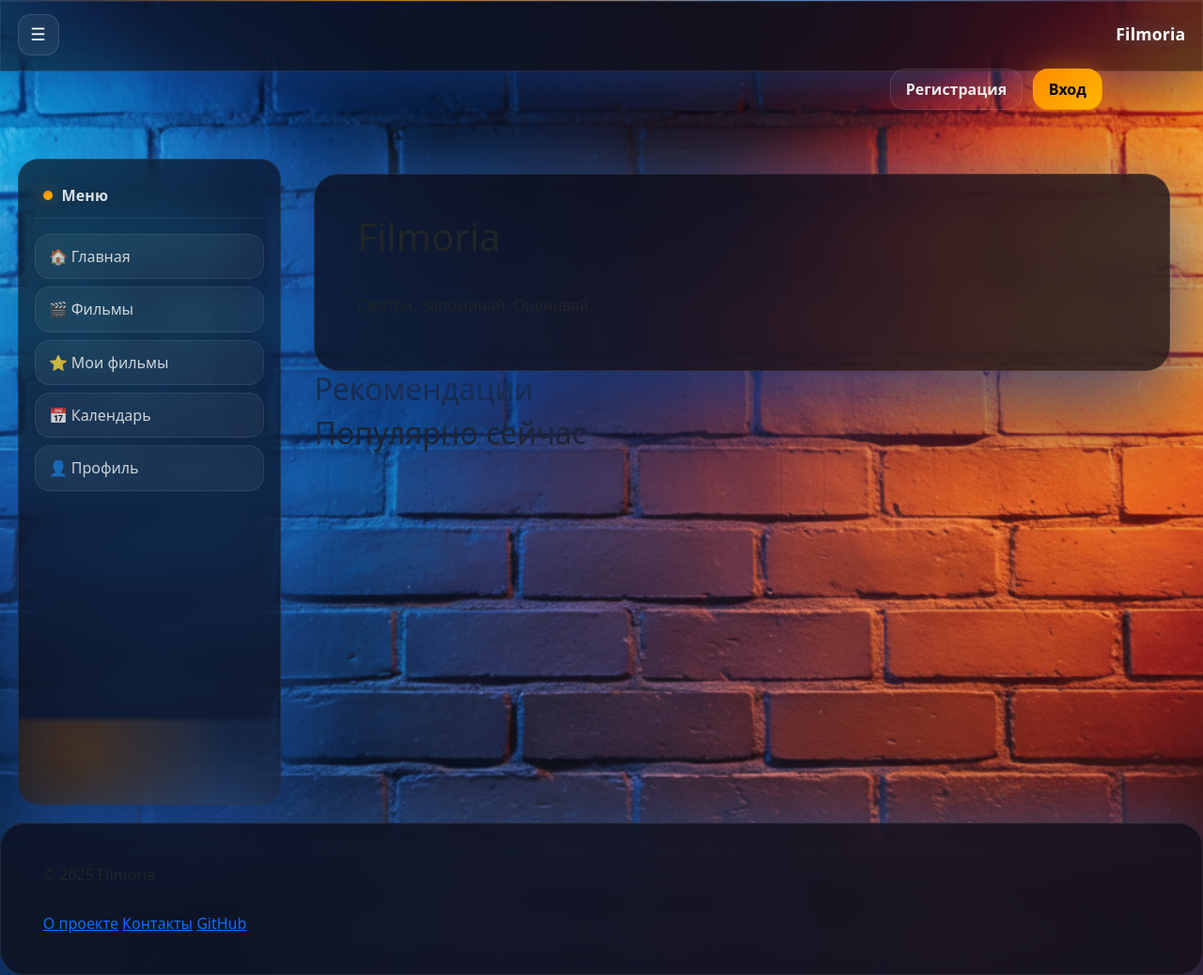
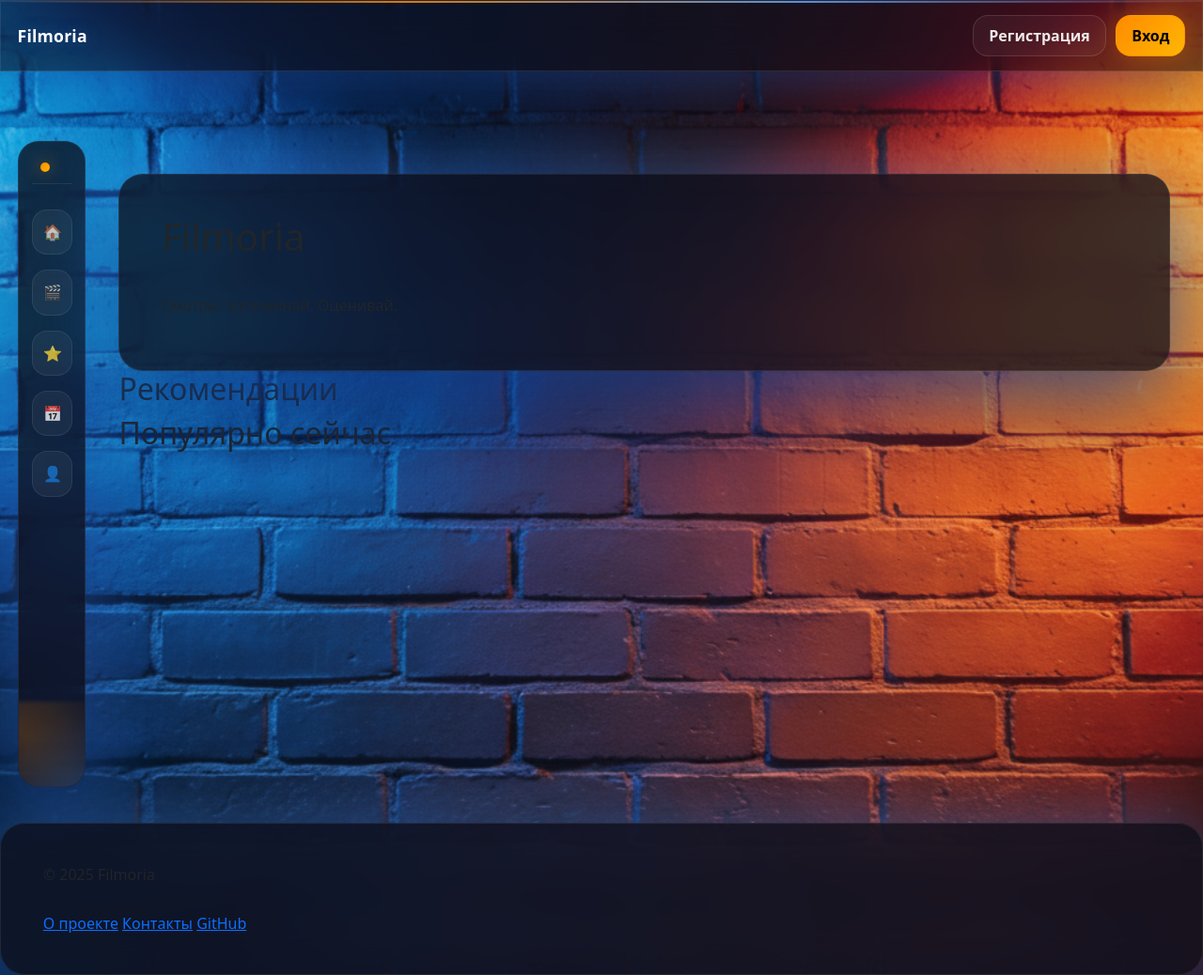
Before and after one commit to nadezhdapopova-spec/FilmDiary, a Django app: template films/templates/films/home.html in a window 1280 px wide. Shown: the whole page at 94% size. Run offline with Django 5.2, Linux system fonts and the light colour scheme; the template is opened without the code that fills it, so the values that code supplies are empty; some libraries are stand-ins or nearby versions.

Commit message:
modified css styles and templates for home page

```diff
--- a/static/css/components/footer.css
+++ /dev/null
@@ -1,8 +0,0 @@
-.glass-card .btn-primary {
-  border-radius: 16px;
-  font-weight: 700;
-  padding: 0.65rem 1.4rem;
-  background: linear-gradient(135deg, #ff8a00, #ffb703);
-  color: #000;
-  box-shadow: 0 0 30px rgba(255,138,0,0.45);
-}
--- a/static/css/core/glass.css
+++ b/static/css/core/glass.css
@@ -5,11 +5,3 @@
   backdrop-filter: var(--blur-strong);
   border: 1px solid var(--glass-border);
 }
-
-.glass-card {
-  padding: 2.6rem 2.8rem;
-  border-radius: var(--radius-lg);
-  box-shadow:
-    0 40px 90px rgba(0, 40, 120, 0.6),
-    0 0 80px rgba(96, 165, 250, 0.35);
-}
--- a/static/css/core/layout.css
+++ b/static/css/core/layout.css
@@ -14,7 +14,7 @@
 .layout__content {
   flex: 1;
   min-width: 0;
-  padding: 2.0rem 1.5rem;
+  padding: 2rem 1.5rem;
 }
 
 @media (min-width: 992px) {
@@ -22,3 +22,11 @@
     padding: 2.2rem 2.2rem;
   }
 }
+
+/*!* когда меню раскрыто – двигаем контент вправо *!*/
+/*@media (min-width: 992px) {*/
+/*  body.sidebar-open .layout__body {*/
+/*    margin-left: 260px;*/
+/*    transition: margin-left 0.25s ease;*/
+/*  }*/
+/*}*/
--- a/static/css/pages/side_bar.css
+++ b/static/css/pages/side_bar.css
@@ -1,31 +1,51 @@
-/* ========== Sidebar (desktop) ========== */
+:root {
+  --side-w-collapsed: 72px;   /* свернутое */
+  --side-w-expanded: 240px;   /* раскрытое */
+}
+
+/* ========== Desktop sidebar ========== */
 
 .side-nav.glass-card {
-  width: var(--side-w);
-  padding: 1.25rem 1.05rem;
+  width: var(--side-w-collapsed);
+  padding: 1.0rem 0.85rem;
   border-radius: 22px;
-  margin: 1.2rem 0 1.2rem 1.2rem;
+  margin: 0 0 1.2rem 1.2rem;
 
   display: flex;
   flex-direction: column;
   gap: 1.0rem;
 
   position: sticky;
-  top: calc(var(--topbar-h) + 1.2rem);
-  height: calc(100vh - var(--topbar-h) - 2.4rem);
+  top: calc(var(--topbar-h) + 0.3rem);
+  height: auto;
+  max-height: calc(100vh - var(--topbar-h) - 2.4rem);
 
   overflow: hidden;
-  background: rgba(15, 18, 35, 0.70);
+  background: rgba(15, 18, 35, 0.80);
   backdrop-filter: blur(18px);
   -webkit-backdrop-filter: blur(18px);
+
+  transition: width 0.25s ease, box-shadow 0.25s ease;
 }
 
+/* при наведении — расширяем */
+@media (min-width: 992px) {
+  .side-nav.glass-card:hover {
+    width: var(--side-w-expanded);
+    box-shadow:
+      0 40px 90px rgba(0, 40, 120, 0.6),
+      0 0 80px rgba(96, 165, 250, 0.35);
+  }
+}
+
+/* шапка меню */
 .side-nav__brand {
   display: flex;
   align-items: center;
   gap: 0.6rem;
   padding: 0.35rem 0.55rem 0.75rem;
   border-bottom: 1px solid rgba(255,255,255,0.08);
+  white-space: nowrap;
 }
 
 .side-nav__dot {
@@ -37,12 +57,13 @@
 }
 
 .side-nav__title {
-  color: rgba(255,255,255,0.85);
-  font-weight: 800;
-  letter-spacing: 0.2px;
+  display: none;
+  /*color: rgba(255,255,255,0.85);*/
+  /*font-weight: 800;*/
+  /*letter-spacing: 0.2px;*/
 }
 
-/* декоративный “неоновый” акцент */
+/* декоративное свечение */
 .side-nav__glow {
   position: absolute;
   inset: auto -40px -70px -40px;
@@ -53,13 +74,14 @@
   pointer-events: none;
 }
 
-/* ========== Links ========== */
+/* ссылки */
 .side-nav-menu {
   display: flex;
   flex-direction: column;
-  gap: 0.5rem;
+  gap: 1rem;
   position: relative;
   z-index: 1;
+  margin-top: 0.7rem;
 }
 
 .side-link {
@@ -67,7 +89,7 @@
   align-items: center;
   gap: 0.6rem;
 
-  padding: 0.70rem 0.85rem;
+  padding: 0.70rem 0.7rem;
   border-radius: 16px;
 
   text-decoration: none;
@@ -76,14 +98,17 @@
   background: rgba(255,255,255,0.05);
   border: 1px solid rgba(255,255,255,0.08);
 
-  transition: transform .15s ease, box-shadow .25s ease, border-color .25s ease, background .25s ease;
+  transition:
+    transform .15s ease,
+    box-shadow .25s ease,
+    border-color .25s ease,
+    background .25s ease,
+    color .25s ease;
 }
 
 .side-link:hover {
   transform: translateX(2px);
-  color: #fff;
-  border-color: rgba(96,165,250,0.28);
-  box-shadow: 0 0 22px rgba(96,165,250,0.18);
+
 }
 
 .side-link.active {
@@ -93,18 +118,23 @@
   box-shadow: 0 0 26px rgba(255,138,0,0.35);
 }
 
-/* ========== Offcanvas (mobile) ========== */
-.glass-offcanvas {
-  /* кастом ширины через bootstrap variable */
-  --bs-offcanvas-width: min(86vw, 320px);
-  background: rgba(15, 18, 35, 0.82);
-  backdrop-filter: blur(18px);
-  -webkit-backdrop-filter: blur(18px);
-  border-right: 1px solid rgba(255,255,255,0.10);
-  box-shadow:
-    0 30px 90px rgba(0, 40, 120, 0.55),
-    0 0 70px rgba(96, 165, 250, 0.25);
+/* текст ссылки — скрыт в свернутом состоянии */
+.side-link__text {
+  display: none;
+  white-space: nowrap;
 }
+
+/* при ховере сайдбара показываем текст */
+@media (min-width: 992px) {
+  .side-nav.glass-card:hover .side-link__text {
+    display: inline;
+  }
+  .side-nav.glass-card:hover .side-nav__title {
+    display: inline; color: #fff;
+  }
+}
+
+/* ========== Offcanvas (мобайл) ========== */
 
 .glass-offcanvas .offcanvas-header {
   border-bottom: 1px solid rgba(255,255,255,0.08);
--- a/static/css/pages/topbar.css
+++ b/static/css/pages/topbar.css
@@ -1,38 +1,46 @@
 /* ========== Topbar ========== */
-
 :root {
   --topbar-h: 74px;
-  --side-w: 280px; /* не широкое */
+  --side-w: 280px;
 }
 
-.topbar.glass-card {
+header.topbar.glass-card {
   position: sticky;
   top: 0;
-  z-index: 1030; /* выше контента */
+  z-index: 1030;
+
   width: 100%;
+  margin: 0;
   border-radius: 0;
   padding: 0.85rem 1.1rem;
 
-  background: rgba(15, 18, 35, 0.62);
+  /* стекло */
+  background: rgba(15, 18, 35, 0.55);
   backdrop-filter: blur(18px);
   -webkit-backdrop-filter: blur(18px);
+
   border-bottom: 1px solid rgba(255,255,255,0.10);
 
-  /* неоновые блики */
   box-shadow:
-    0 18px 60px rgba(0, 40, 120, 0.45),
+    0 18px 60px rgba(0, 40, 120, 0.35),
     0 0 55px rgba(96, 165, 250, 0.22),
     inset 0 1px 0 rgba(255,255,255,0.08);
 }
 
-.topbar::before {
+header.topbar.glass-card::before {
   content: "";
   position: absolute;
-  inset: -2px 0 auto 0;
+  left: 0;
+  right: 0;
+  top: 0;
   height: 2px;
-  background: linear-gradient(90deg, transparent, rgba(255,138,0,0.85), rgba(96,165,250,0.85), transparent);
-  filter: blur(0.2px);
-  opacity: 0.9;
+  background: linear-gradient(
+    90deg,
+    transparent,
+    rgba(255,138,0,0.85),
+    rgba(96,165,250,0.85),
+    transparent
+  );
 }
 
 .topbar__inner {
@@ -59,18 +67,11 @@
   display: flex;
   align-items: center;
   gap: 0.65rem;
-}
-
-/* показывать кнопку меню только на мобильных */
-.topbar__menu-btn {
-  display: inline-flex;
+  flex-wrap: nowrap;
+  white-space: nowrap;
 }
 
 @media (min-width: 992px) {
-  .topbar__menu-btn {
-    display: none;
-  }
-
   .topbar__inner {
     grid-template-columns: 1fr auto;
   }
@@ -78,33 +79,6 @@
   .app-logo {
     justify-self: start;
   }
-}
-
-/* кнопка-иконка */
-.icon-btn {
-  width: 44px;
-  height: 44px;
-  display: inline-grid;
-  place-items: center;
-  border-radius: 14px;
-  border: 1px solid rgba(255,255,255,0.12);
-  background: rgba(255,255,255,0.06);
-  color: #fff;
-  cursor: pointer;
-  transition: transform .15s ease, box-shadow .25s ease, border-color .25s ease;
-}
-
-.icon-btn:hover {
-  transform: translateY(-1px);
-  border-color: rgba(255,138,0,0.45);
-  box-shadow:
-    0 0 18px rgba(255,138,0,0.22),
-    0 0 22px rgba(96,165,250,0.18);
-}
-
-.icon-btn__icon {
-  font-size: 1.15rem;
-  line-height: 1;
 }
 
 /* аватар справа (маленький) */
@@ -119,6 +93,20 @@
   display: inline-flex;
   border-radius: 999px;
   padding: 2px;
-  background: radial-gradient(circle at 30% 30%, rgba(255,138,0,0.25), transparent 55%),
-              radial-gradient(circle at 70% 70%, rgba(96,165,250,0.22), transparent 60%);
+  background:
+    radial-gradient(circle at 30% 30%, rgba(255,138,0,0.25), transparent 55%),
+    radial-gradient(circle at 70% 70%, rgba(96,165,250,0.22), transparent 60%);
 }
+
+/* чтобы форма не рвала строку */
+.topbar__logout {
+  margin: 0;
+  display: inline-block;
+}
+
+.topbar__logout .auth-btn {
+  display: inline-flex;
+  width: auto;
+  align-items: center;
+  justify-content: center;
+}
--- a/static/js/notifications.js
+++ b/static/js/notifications.js
@@ -56,3 +56,16 @@
         });
     });
 });
+
+document.addEventListener('DOMContentLoaded', function () {
+  var offcanvasEl = document.getElementById('sideMenu');
+  if (!offcanvasEl) return;
+
+  offcanvasEl.addEventListener('show.bs.offcanvas', function () {
+    document.body.classList.add('sidebar-open');
+  });
+
+  offcanvasEl.addEventListener('hidden.bs.offcanvas', function () {
+    document.body.classList.remove('sidebar-open');
+  });
+});
--- a/templates/includes/side_navigation.html
+++ b/templates/includes/side_navigation.html
@@ -1,4 +1,4 @@
-<!-- Desktop sidebar (visible on lg+) -->
+<!-- Desktop sidebar (lg+) -->
 <aside class="side-nav glass-card d-none d-lg-flex" aria-label="Навигация">
   <div class="side-nav__brand">
     <span class="side-nav__dot" aria-hidden="true"></span>
@@ -6,22 +6,34 @@
   </div>
 
   <nav class="side-nav-menu">
-    <a href="/" class="side-link {% if request.path == '/' %}active{% endif %}">🏠 Главная</a>
-    <a href="/films" class="side-link {% if request.path|slice:':6' == '/films' %}active{% endif %}">🎬 Фильмы</a>
-    <a href="/my" class="side-link {% if request.path|slice:':3' == '/my' %}active{% endif %}">⭐ Мои фильмы</a>
-    <a href="/calendar" class="side-link {% if request.path|slice:':9' == '/calendar' %}active{% endif %}">📅 Календарь</a>
-    <a href="/profile" class="side-link {% if request.path|slice:':8' == '/profile' %}active{% endif %}">👤 Профиль</a>
+    <a href="/" class="side-link {% if request.path == '/' %}active{% endif %}">
+      🏠 <span class="side-link__text">Главная</span>
+    </a>
+    <a href="/films" class="side-link {% if request.path|slice:':6' == '/films' %}active{% endif %}">
+      🎬 <span class="side-link__text">Фильмы</span>
+    </a>
+    <a href="/my" class="side-link {% if request.path|slice:':3' == '/my' %}active{% endif %}">
+      ⭐ <span class="side-link__text">Мои фильмы</span>
+    </a>
+    <a href="/calendar" class="side-link {% if request.path|slice:':9' == '/calendar' %}active{% endif %}">
+      📅 <span class="side-link__text">Календарь</span>
+    </a>
+    <a href="/profile" class="side-link {% if request.path|slice:':8' == '/profile' %}active{% endif %}">
+      👤 <span class="side-link__text">Профиль</span>
+    </a>
   </nav>
 
   <div class="side-nav__glow" aria-hidden="true"></div>
 </aside>
 
-<!-- Offcanvas sidebar (mobile) -->
+<!-- Offcanvas (мобайл / планшет) -->
 <aside
   class="offcanvas offcanvas-start glass-offcanvas d-lg-none"
   tabindex="-1"
   id="sideMenu"
   aria-labelledby="sideMenuLabel"
+  data-bs-scroll="true"
+  data-bs-backdrop="true"
 >
   <div class="offcanvas-header">
     <h5 class="offcanvas-title" id="sideMenuLabel">Меню</h5>
@@ -30,6 +42,7 @@
 
   <div class="offcanvas-body">
     <nav class="side-nav-menu">
+      <!-- те же ссылки, можно без span.side-link__text, иконки уже есть -->
       <a href="/" class="side-link {% if request.path == '/' %}active{% endif %}">🏠 Главная</a>
       <a href="/films" class="side-link {% if request.path|slice:':6' == '/films' %}active{% endif %}">🎬 Фильмы</a>
       <a href="/my" class="side-link {% if request.path|slice:':3' == '/my' %}active{% endif %}">⭐ Мои фильмы</a>
--- a/templates/includes/top_bar.html
+++ b/templates/includes/top_bar.html
@@ -1,27 +1,15 @@
 <header class="topbar glass-card" role="banner">
   <div class="topbar__inner">
-    <!-- Left: menu button (mobile only) -->
-    <button
-      class="icon-btn topbar__menu-btn"
-      type="button"
-      data-bs-toggle="offcanvas"
-      data-bs-target="#sideMenu"
-      aria-controls="sideMenu"
-      aria-label="Открыть меню"
-    >
-      <span class="icon-btn__icon" aria-hidden="true">☰</span>
-    </button>
 
-    <!-- Center: logo/title -->
+    <!-- Logo слева -->
     <a class="app-logo" href="/">Filmoria</a>
 
-    <!-- Right: auth -->
+    <!-- Auth справа -->
     <div class="topbar__actions">
       {% if user.is_authenticated %}
         <a class="topbar__avatar-link" href="/profile" aria-label="Профиль">
           <img class="avatar avatar--sm" src="{{ user.profile.avatar.url }}" alt="Avatar">
         </a>
-
         <form action="{% url 'users:logout' %}" method="post" class="topbar__logout">
           {% csrf_token %}
           <button class="auth-btn auth-btn--danger" type="submit">Выход</button>
```
